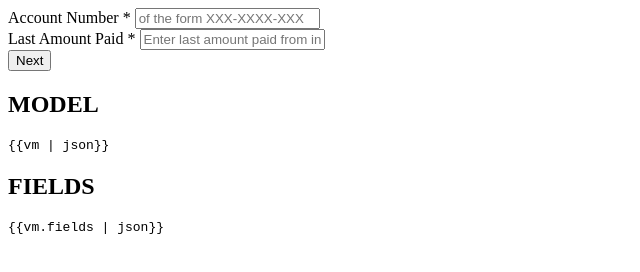
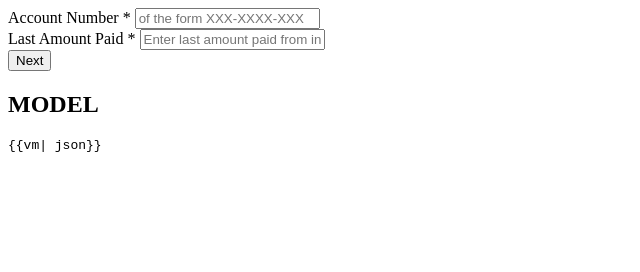
Before and after one commit to ssn3192/EbppServer_LatestUpgrade, a plain HTML site: page EbppApp/App/templates/preRegister.html in a window 1280 px wide. Shown: the whole page, without its empty margins (0-640 px from the left). Drawn offline with Linux system fonts and the light colour scheme.

Commit message:
obtain on model side

```diff
--- a/EbppApp/App/templates/preRegister.html
+++ b/EbppApp/App/templates/preRegister.html
@@ -19,9 +19,9 @@
         </form>
     </div>
     <h2>MODEL</h2>
-    <pre>{{vm | json}}</pre>
+    <pre>{{vm| json}}</pre>
 
-    <h2>FIELDS</h2>
-    <pre>{{vm.fields | json}}</pre>
+    <!--<h2>FIELDS</h2>
+    <pre>{{vm.fields | json}}</pre>-->
 </body>
 </html>
```
